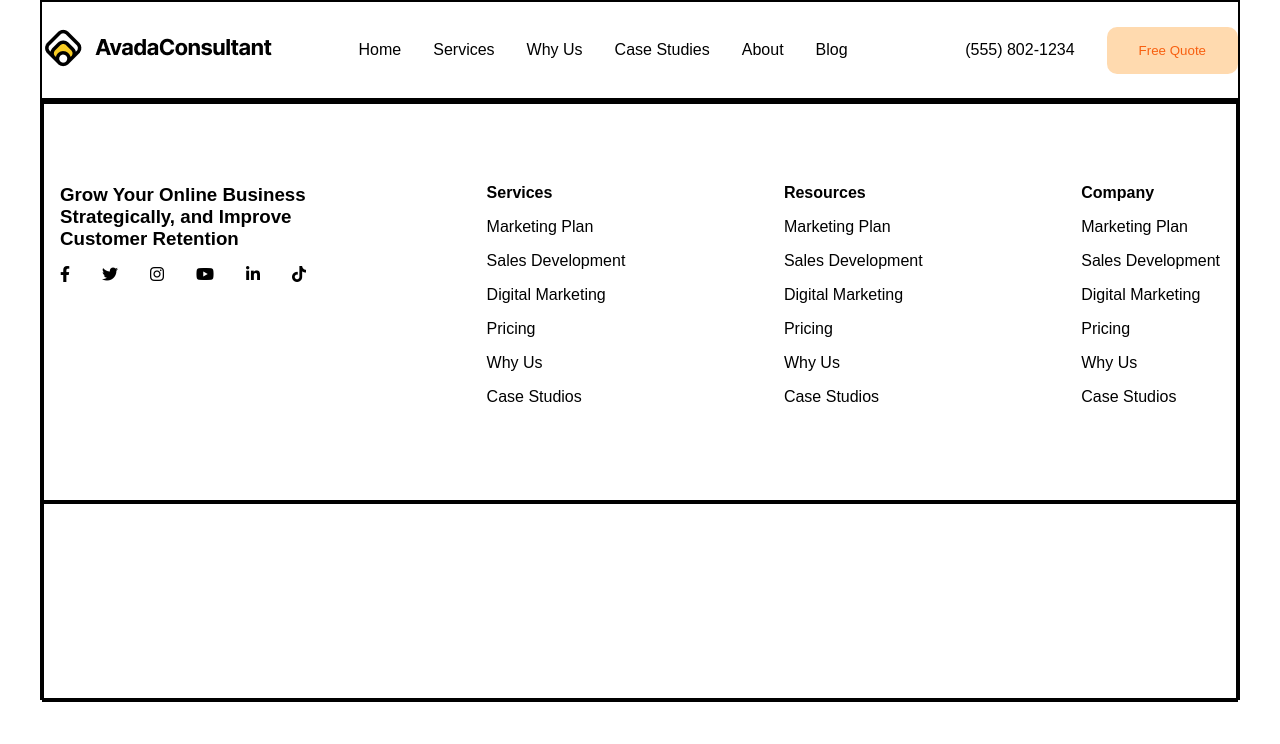
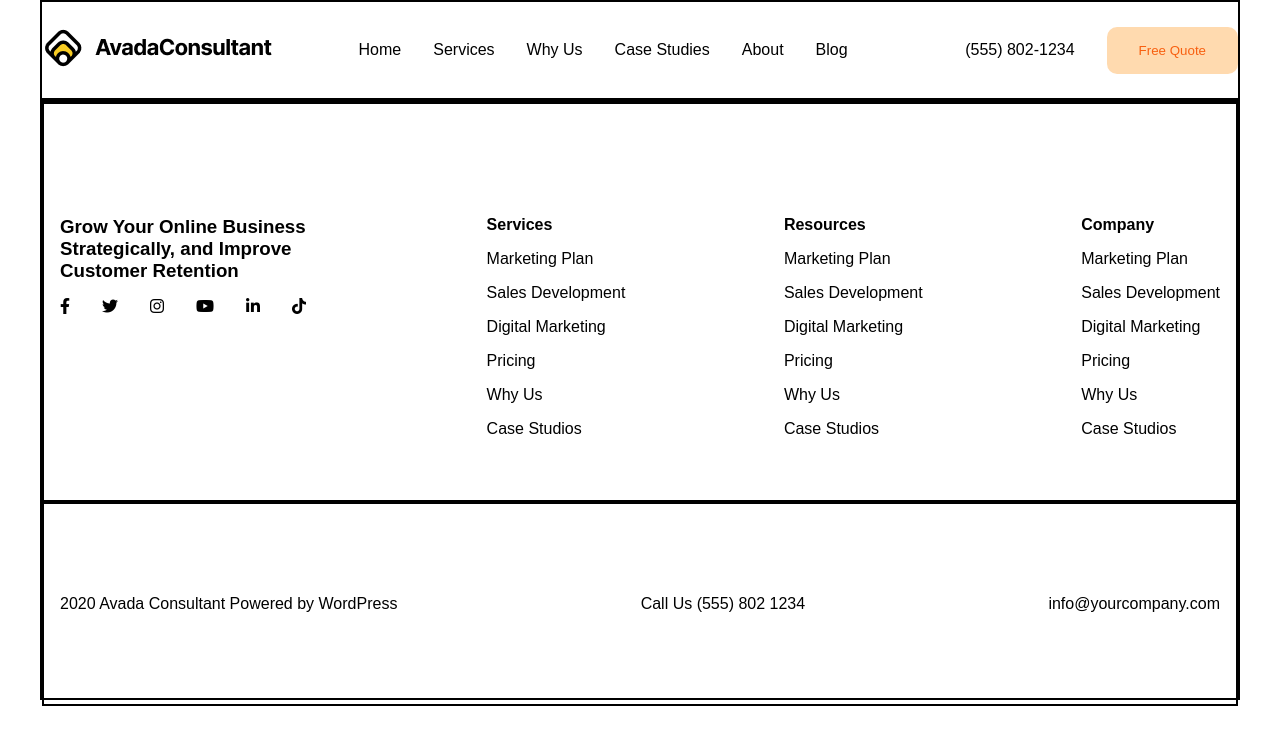
Before and after one commit to Serena-Dong/proj-html-vuejs, a Vue app: page / in a window 1280 px wide. Shown: the top 744 px of the page. Built offline with nearby package versions, Linux system fonts and the light colour scheme.

Commit message:
AppFooter Bottom

```diff
--- a/src/components/AppFooter.vue
+++ b/src/components/AppFooter.vue
@@ -57,8 +57,8 @@ export default {
         </div>
         <div class="footer-bottom">
             <div class="credits">
-                <ul>
-                    <li><a href=""></a></li>
+                <ul v-for="link in footerData.credits">
+                    <li>{{ link }}</li>
                 </ul>
             </div>
         </div>
@@ -88,7 +88,7 @@ a {
         height: 400px;
         border: 2px solid black;
 
-        padding-top: 5rem;
+        padding-top: 7rem;
 
         .row {
             display: flex;
@@ -106,9 +106,14 @@ a {
     }
 
     .footer-bottom {
-        height: 200px;
         border: 2px solid black;
-        display: flex
+
+        .credits {
+            height: 200px;
+            display: flex;
+            justify-content: space-between;
+            align-items: center;
+        }
     }
 }
 </style>
```
